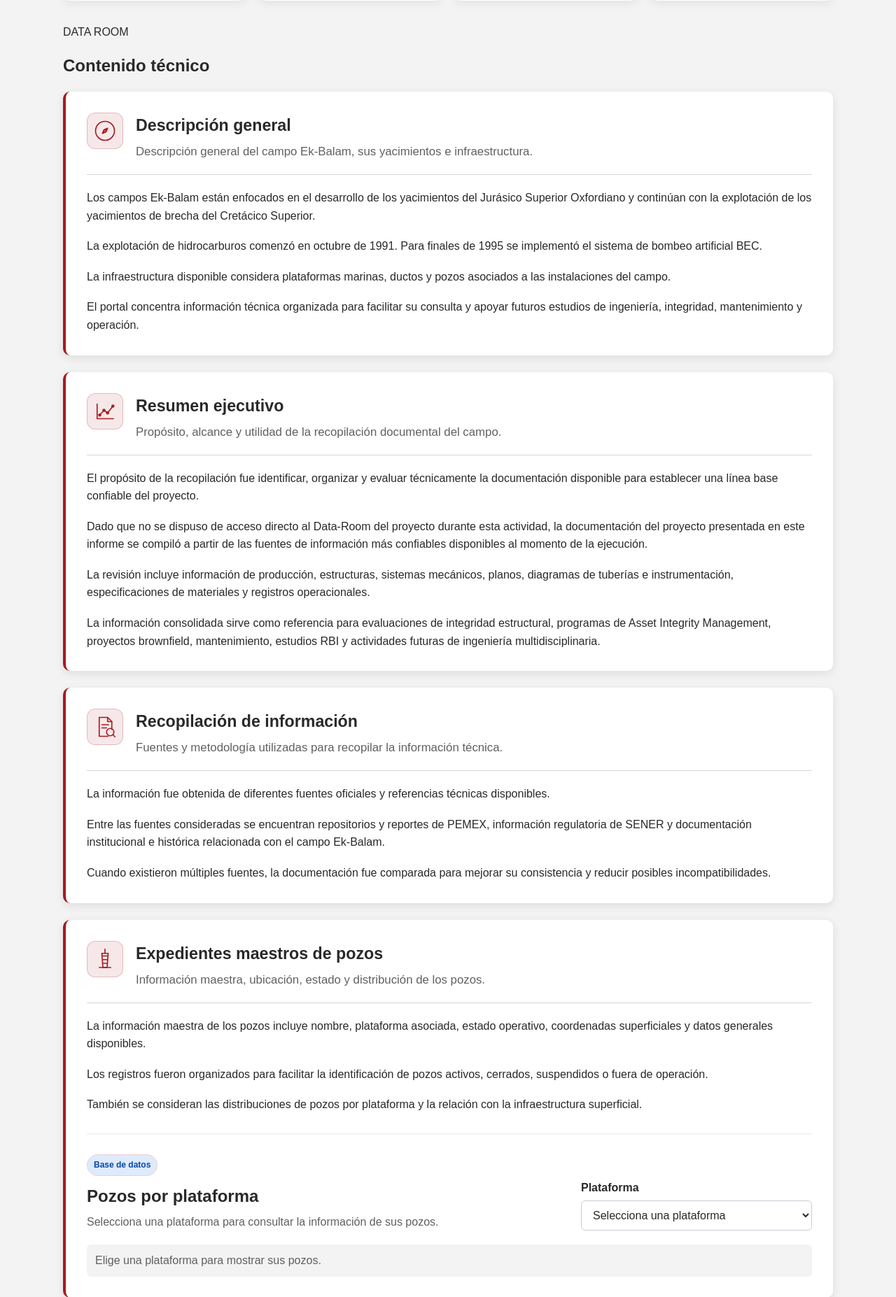
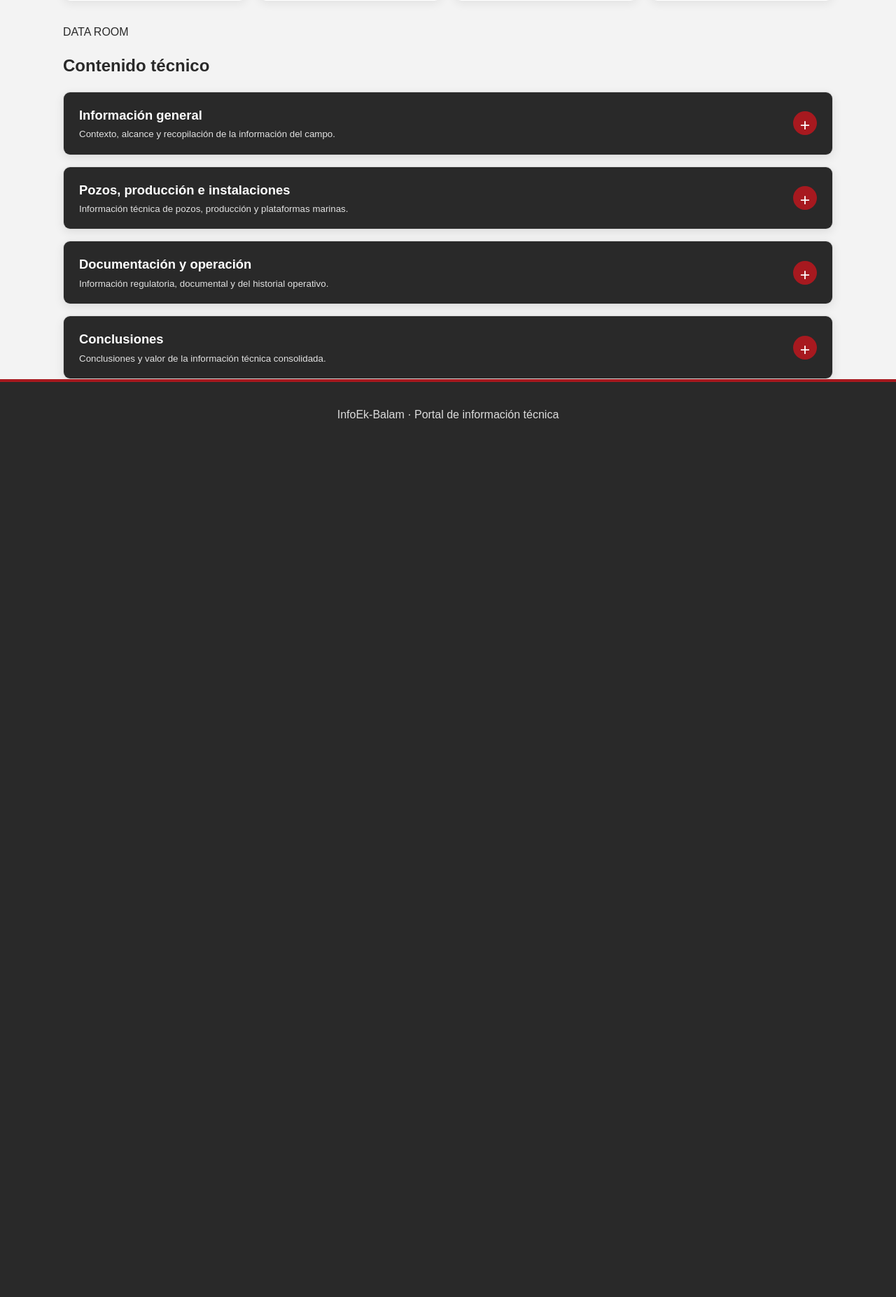
Before and after one commit to CELSOVEN/InfoEK-Balam, a Flask app: page /portal in a window 1280 px wide. Shown: the part 467-2321 px from the top of the page at 70% size. After the commit the page ends 1065 px from the top, so only its background shows below. Run offline with Flask 3, Linux system fonts and the light colour scheme; a user stored in the database is signed in.

Commit message:
Se agrupa la información

```diff
--- a/static/css/styles.css
+++ b/static/css/styles.css
@@ -627,6 +627,85 @@ pre {
     display: grid;
     grid-template-columns: minmax(0, 1fr);
     gap: 24px;
+}
+
+.grupos-contenido {
+    display: grid;
+    gap: 16px;
+}
+
+.grupo-contenido {
+    overflow: hidden;
+    background: var(--blanco);
+    border: 1px solid var(--gris-suave);
+    border-radius: 10px;
+    box-shadow: 0 4px 14px var(--sombra);
+}
+
+.boton-grupo-contenido {
+    position: relative;
+    display: flex;
+    align-items: center;
+    min-height: 82px;
+    padding: 18px 64px 18px 22px;
+    color: var(--blanco);
+    background: var(--gris-oscuro);
+    cursor: pointer;
+    list-style: none;
+}
+
+.boton-grupo-contenido::-webkit-details-marker {
+    display: none;
+}
+
+.boton-grupo-contenido::after {
+    content: "+";
+    position: absolute;
+    right: 22px;
+    display: grid;
+    width: 34px;
+    height: 34px;
+    place-items: center;
+    color: var(--blanco);
+    font-size: 1.55rem;
+    font-weight: 400;
+    background: var(--rojo-principal);
+    border-radius: 50%;
+}
+
+.grupo-contenido[open] > .boton-grupo-contenido::after {
+    content: "−";
+}
+
+.boton-grupo-contenido:hover,
+.boton-grupo-contenido:focus-visible {
+    background: #3a3a3a;
+}
+
+.boton-grupo-contenido:focus-visible {
+    outline: 3px solid rgb(167 25 31 / 35%);
+    outline-offset: -3px;
+}
+
+.boton-grupo-contenido strong,
+.boton-grupo-contenido small {
+    display: block;
+}
+
+.boton-grupo-contenido strong {
+    font-size: 1.15rem;
+}
+
+.boton-grupo-contenido small {
+    margin-top: 2px;
+    color: #e2e2e2;
+}
+
+.contenidos-del-grupo {
+    display: grid;
+    gap: 20px;
+    padding: 20px;
+    background: var(--gris-claro);
 }
 
 .contenido-abierto {
@@ -1270,6 +1349,9 @@ pre {
 
     .tarjeta-contenido { padding: 20px; }
     .contenido-abierto { padding: 22px; }
+    .boton-grupo-contenido { padding: 16px 56px 16px 18px; }
+    .boton-grupo-contenido::after { right: 16px; }
+    .contenidos-del-grupo { padding: 12px; }
     .cabecera-contenido-abierto { gap: 14px; }
     .cabecera-contenido-abierto h3 { font-size: 1.25rem; }
     .explorador-pozos-encabezado { display: block; }
--- a/templates/portal.html
+++ b/templates/portal.html
@@ -339,10 +339,42 @@
         </div>
     </div>
 
-    <div class="rejilla-contenidos">
+    {% set grupos_contenido = [
+        {
+            'titulo': 'Información general',
+            'descripcion': 'Contexto, alcance y recopilación de la información del campo.',
+            'slugs': ['overview', 'executive-summary', 'information-gathering']
+        },
+        {
+            'titulo': 'Pozos, producción e instalaciones',
+            'descripcion': 'Información técnica de pozos, producción y plataformas marinas.',
+            'slugs': ['well-master-files', 'production-history', 'platform-offshore-facilities']
+        },
+        {
+            'titulo': 'Documentación y operación',
+            'descripcion': 'Información regulatoria, documental y del historial operativo.',
+            'slugs': ['regulatory-sener', 'detailed-documents', 'operational-history']
+        },
+        {
+            'titulo': 'Conclusiones',
+            'descripcion': 'Conclusiones y valor de la información técnica consolidada.',
+            'slugs': ['conclusions']
+        }
+    ] %}
 
+    <div class="grupos-contenido">
+        {% for grupo in grupos_contenido %}
+            <details class="grupo-contenido">
+                <summary class="boton-grupo-contenido">
+                    <span>
+                        <strong>{{ grupo.titulo }}</strong>
+                        <small>{{ grupo.descripcion }}</small>
+                    </span>
+                </summary>
+
+                <div class="contenidos-del-grupo">
                     {% for contenido in contenidos %}
-
+                        {% if contenido.slug in grupo.slugs %}
                             <article
                                 id="{{ contenido.slug }}"
                                 class="contenido-abierto"
@@ -351,10 +383,7 @@
                                     {{ icono_contenido(contenido.slug) }}
 
                                     <div>
-                        <h3>
-                            {{ contenido.titulo }}
-                        </h3>
-
+                                        <h3>{{ contenido.titulo }}</h3>
                                         <p class="resumen-contenido-abierto">
                                             {{ contenido.resumen }}
                                         </p>
@@ -373,9 +402,11 @@
                                     {{ explorador_pozos(pozos_por_plataforma, imagenes_por_plataforma, "portal-contenido") }}
                                 {% endif %}
                             </article>
-
+                        {% endif %}
                     {% endfor %}
-
+                </div>
+            </details>
+        {% endfor %}
     </div>
 </section>
 
```
Lines whose indentation alone changed are shown as unchanged.
